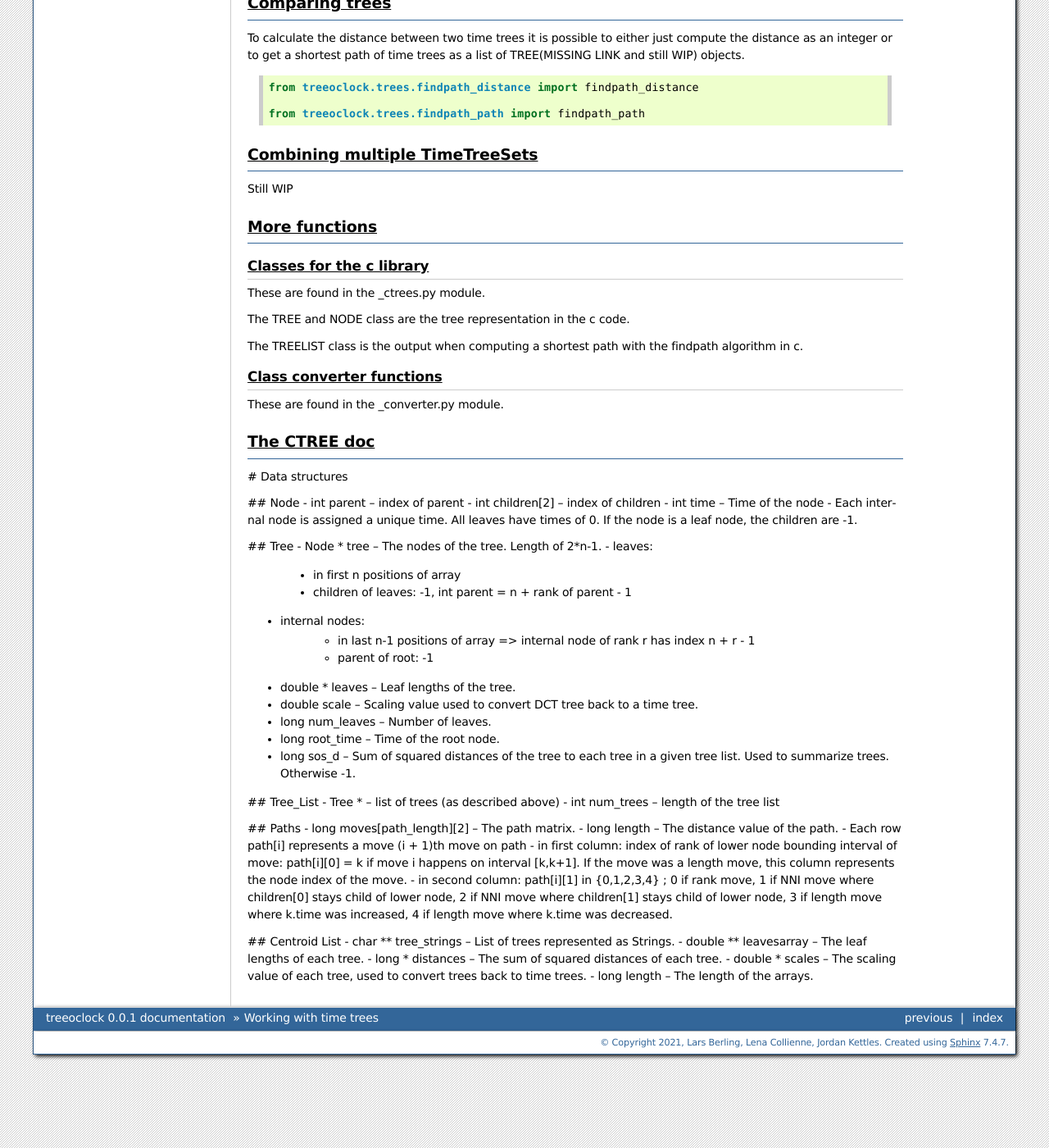
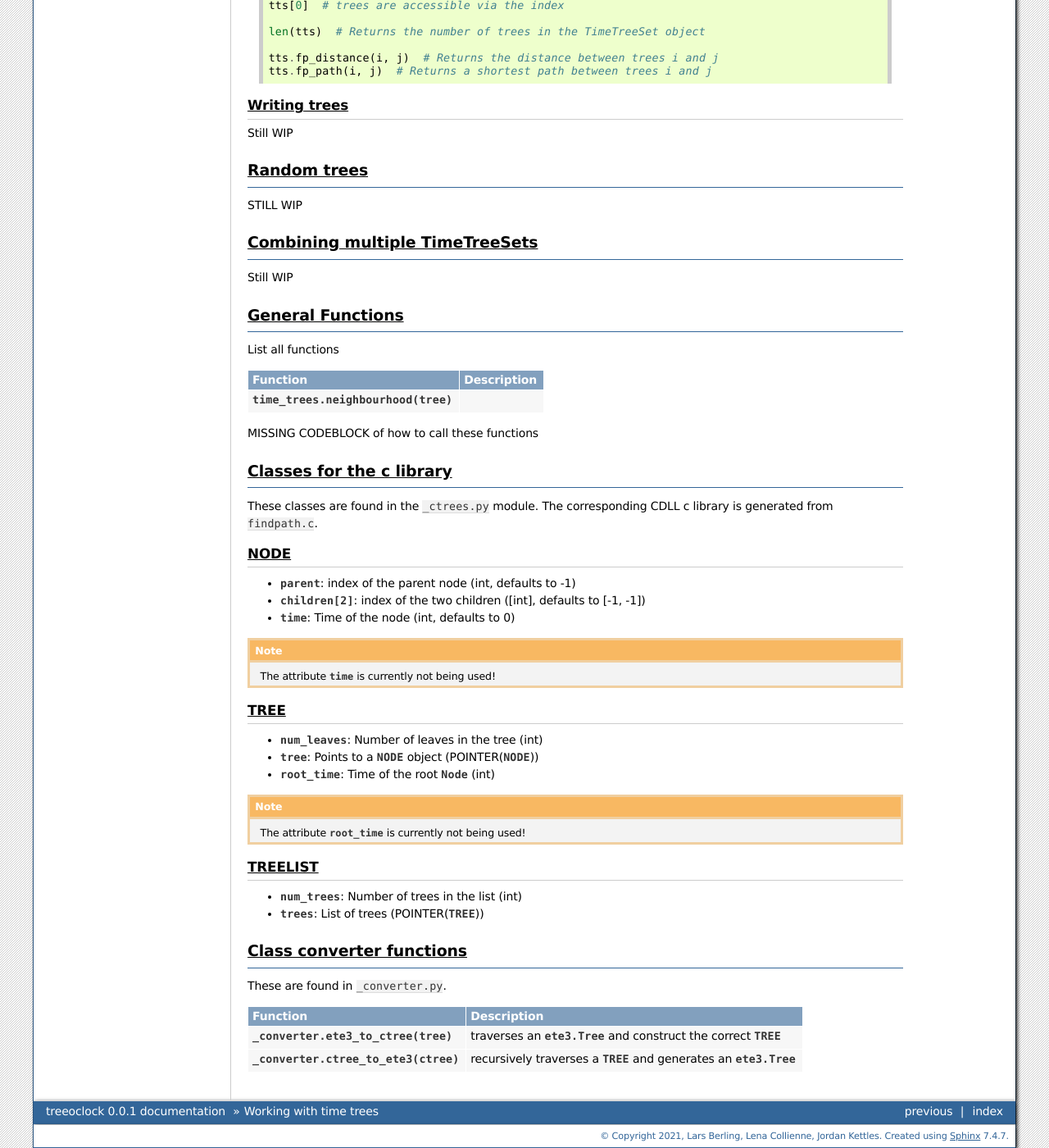
Before and after one commit to bioDS/tetres, a Sphinx documentation site: the page built from docs/source/trees.rst, in a window 1280 px wide and 1400 px high, scrolled down 2623 px. Shown: the whole window at 82% size. Built offline with Sphinx 7.4.7, drawn with Linux system fonts in a browser that asks for light colours; some of the changed text lies outside the part shown.

Commit message:
More documentation for trees

```diff
--- a/docs/source/trees.rst
+++ b/docs/source/trees.rst
@@ -100,29 +100,45 @@
 The TimeTreeSet class
 =====================
 
-The TimeTreeSet class is an iterable list of TimeTree objects.
+A :class:`TimeTreeSet` is an iterable list of :class:`TimeTree` objects, which can be initialized with a nexus file.
 
-
-include the class documentation herer
+========================================     ========================================================================================================
+   Method                                       Description
+========================================     ========================================================================================================
+:attr:`TimeTreeSet.map`                      a dictionary conataining the taxa to integer translation from the nexus file
+:attr:`TimeTreeSet.trees`                    a list of :class:`TimeTree` objects
+:attr:`TimeTreeSet[i]`                       returns the :class:`TimeTree` at :attr:`TimeTreeSet.trees[i]`
+:attr:`len(TimeTreeSet)`                     returns the number of trees in the list :attr:`TimeTreeSet.trees`
+:attr:`TimeTreeSet.fp_distance(i, j)`        returns the distances between the trees at postition i and j
+:attr:`TimeTreeSet.fp_path(i, j)`            returns a shortest path (list of :class:`TREE`) between the trees at postition i and j
+========================================     ========================================================================================================
 
 Reading Trees
 -------------
 
 A TimeTreeSet object can be initialized with a path to a nexus file.
 
-
 .. code-block:: python
 
-    from treeoclock.trees import time_trees
+    from treeoclock.trees.time_trees import TimeTreeSet
 
-    tts = TimeTreeSet(path_to_nexus_file.nex)
+
+    # Initializing with a path to a nexus tree file
+    tts = TimeTreeSet("path_to_nexus_file.nex")
+
+    tts.map  # a dictionary keys:int and values:string(taxa)
+
+    tts.trees  # A list of TimeTree objects
 
     for tree in tts:
         # tree is a TimeTree object
-        print(tree.get_newick(f=9))
+        ...
     tts[0]  # trees are accessible via the index
+
     len(tts)  # Returns the number of trees in the TimeTreeSet object
 
+    tts.fp_distance(i, j)  # Returns the distance between trees i and j
+    tts.fp_path(i, j)  # Returns a shortest path between trees i and j
 
 
 Writing trees
@@ -135,99 +151,68 @@
 STILL WIP
 
 
-## Random tree generation via ete3
-
-## Random tree set generation
-
-
-
-
-Comparing trees
-===============
-
-Findpath
-++++++++
-
-To calculate the distance between two time trees it is possible to either just compute the distance as an integer or
-to get a shortest path of time trees as a list of TREE(MISSING LINK and still WIP) objects.
-
-.. code-block:: python
-
-    from treeoclock.trees.findpath_distance import findpath_distance
-
-    from treeoclock.trees.findpath_path import findpath_path
-
-
-
-
-
-
 Combining multiple TimeTreeSets
 ===============================
 
 Still WIP
 
-More functions
-==============
+General Functions
+=================
+
+List all functions
+
+===========================================     =========================================
+   Function                                       Description
+===========================================     =========================================
+    :attr:`time_trees.neighbourhood(tree)`
+
+===========================================     =========================================
+
+MISSING CODEBLOCK of how to call these functions
+
 
 .. _c classes:
 
 Classes for the c library
--------------------------
+=========================
 
-These are found in the _ctrees.py module.
+These classes are found in the :file:`_ctrees.py` module.
+The corresponding CDLL c library is generated from :file:`findpath.c`.
 
-The TREE and NODE class are the tree representation in the c code.
+NODE
+----
 
-The TREELIST class is the output when computing a shortest path with the findpath algorithm in c.
+- :attr:`parent`: index of the parent node (int, defaults to -1)
+- :attr:`children[2]`: index of the two children ([int], defaults to [-1, -1])
+- :attr:`time`: Time of the node (int, defaults to 0)
 
+.. note::
+    The attribute :attr:`time` is currently not being used!
+
+TREE
+----
+
+- :attr:`num_leaves`: Number of leaves in the tree (int)
+- :attr:`tree`: Points to a :class:`NODE` object (POINTER(:class:`NODE`))
+- :attr:`root_time`: Time of the root :class:`Node` (int)
+
+.. note::
+    The attribute :attr:`root_time` is currently not being used!
+
+TREELIST
+--------
+
+- :attr:`num_trees`: Number of trees in the list (int)
+- :attr:`trees`: List of trees (POINTER(:class:`TREE`))
 
 Class converter functions
--------------------------
+=========================
 
-These are found in the _converter.py module.
+These are found in :file:`_converter.py`.
 
-
-
-The CTREE doc
-=============
-
-# Data structures
-
-## Node
-- int parent -- index of parent
-- int children[2] -- index of children
-- int time -- Time of the node
-- Each internal node is assigned a unique time. All leaves have times of 0. If the node is a leaf node, the children are -1.
-
-## Tree
-- Node * tree -- The nodes of the tree. Length of 2*n-1.
-- leaves:
-    - in first n positions of array
-    - children of leaves: -1, int parent = n + rank of parent - 1
-- internal nodes:
-    - in last n-1 positions of array => internal node of rank r has index n + r - 1
-    - parent of root: -1
-- double * leaves -- Leaf lengths of the tree.
-- double scale -- Scaling value used to convert DCT tree back to a time tree.
-- long num_leaves -- Number of leaves.
-- long root_time -- Time of the root node.
-- long sos_d -- Sum of squared distances of the tree to each tree in a given tree list. Used to summarize trees. Otherwise -1.
-
-## Tree_List
-- Tree * -- list of trees (as described above)
-- int num_trees -- length of the tree list
-
-## Paths
-- long moves[path_length][2] -- The path matrix.
-- long length -- The distance value of the path.
-- Each row path[i] represents a move (i + 1)th move on path
-- in first column: index of rank of lower node bounding interval of move: path[i][0] = k if move i happens on interval [k,k+1]. If the move was a length move, this column represents the node index of the move.
-- in second column: path[i][1] in {0,1,2,3,4} ; 0 if rank move, 1 if NNI move where children[0] stays child of lower node, 2 if NNI move where children[1] stays child of lower node, 3 if length move where k.time was increased, 4 if length move where k.time was decreased.
-
-## Centroid List
-- char ** tree_strings -- List of trees represented as Strings.
-- double ** leavesarray -- The leaf lengths of each tree.
-- long * distances -- The sum of squared distances of each tree.
-- double * scales -- The scaling value of each tree, used to convert trees back to time trees.
-- long length -- The length of the arrays.
+===========================================     ================================================================
+   Function                                       Description
+===========================================     ================================================================
+    :attr:`_converter.ete3_to_ctree(tree)`      traverses an :class:`ete3.Tree` and construct the correct :class:`TREE`
+    :attr:`_converter.ctree_to_ete3(ctree)`     recursively traverses a :class:`TREE` and generates an :class:`ete3.Tree`
+===========================================     ================================================================
```
Also changed, not shown: 4 other files.
